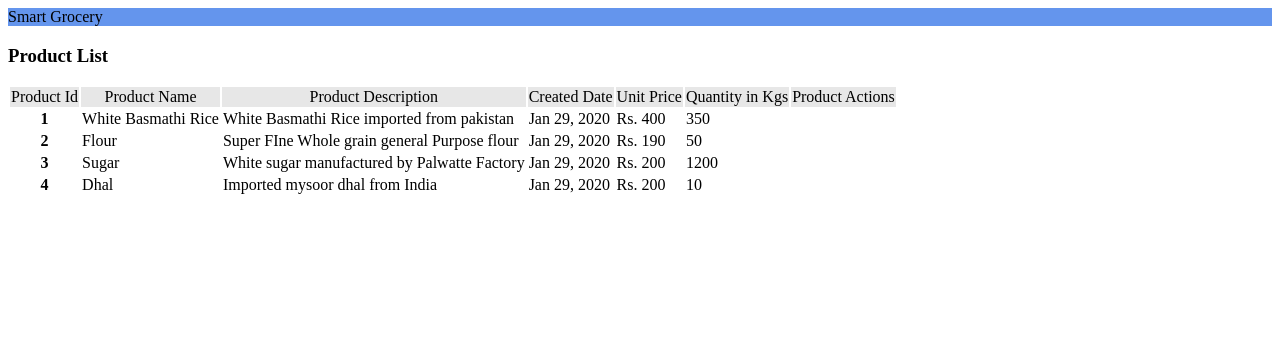
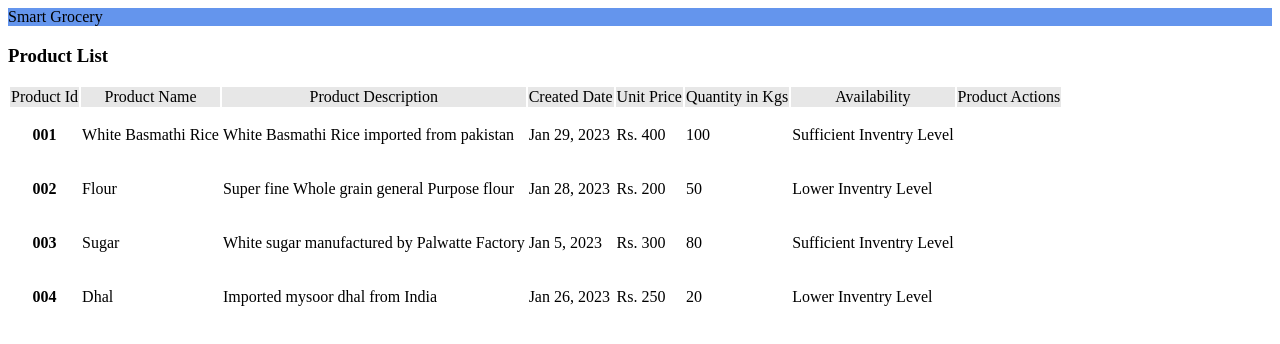
Before and after one commit to SithumSiriwardhana/firstAngularApp, an Angular app: page / in a window 1280 px wide. Shown: the top 344 px of the page. Built offline with nearby package versions, Linux system fonts and the light colour scheme.

Commit message:
Angular directive lession

```diff
--- a/src/app/components/products/products.component.html
+++ b/src/app/components/products/products.component.html
@@ -13,53 +13,22 @@
                         <th scope="col">Created Date</th>
                         <th scope="col">Unit Price</th>
                         <th scope="col">Quantity in Kgs</th>
+                        <th scope="col">Availability</th>
                         <th scope="col">Product Actions</th>
                     </tr>
                 </thead>
                 <tbody>
-                    <tr>
-                        <th scope="row">1</th>
-                        <td>{{firstProductItemName}}</td>
-                        <td>White Basmathi Rice imported from pakistan</td>
-                        <td>Jan 29, 2020</td>
-                        <td>Rs. 400</td>
-                        <td>{{getPriceofRice()}}</td>
+                    <tr *ngFor="let product of products">
+                        <th scope="row">{{product.productId}}</th>
+                        <td>{{product.productName}}</td>
+                        <td>{{product.productDescription}}</td>
+                        <td>{{product.createdDate}}</td>
+                        <td>{{product.unitPrice}}</td>
+                        <td>{{product.quantity}}</td>
                         <td>
-                            <i class="fa fa-eye icon"></i>
-                            <i class="fa fa-pencil-square-o icon"></i>
+                            <p *ngIf="product.quantity <= 50">Lower Inventry Level</p>
+                            <p *ngIf="product.quantity > 50">Sufficient Inventry Level</p>
                         </td>
-                    </tr>
-                    <tr>
-                        <th scope="row">2</th>
-                        <td>Flour</td>
-                        <td>Super FIne Whole grain general Purpose flour</td>
-                        <td>Jan 29, 2020</td>
-                        <td>Rs. 190</td>
-                        <td>50</td>
-                        <td>
-                            <i class="fa fa-eye icon"></i>
-                            <i class="fa fa-pencil-square-o icon"></i>
-                        </td>
-                    </tr>
-                    <tr>
-                        <th scope="row">3</th>
-                        <td>Sugar</td>
-                        <td>White sugar manufactured by Palwatte Factory</td>
-                        <td>Jan 29, 2020</td>
-                        <td>Rs. 200</td>
-                        <td>1200</td>
-                        <td>
-                            <i class="fa fa-eye icon"></i>
-                            <i class="fa fa-pencil-square-o icon"></i>
-                        </td>
-                    </tr>
-                    <tr>
-                        <th scope="row">4</th>
-                        <td>Dhal</td>
-                        <td>Imported mysoor dhal from India</td>
-                        <td>Jan 29, 2020</td>
-                        <td>Rs. 200</td>
-                        <td>10</td>
                         <td>
                             <i class="fa fa-eye icon"></i>
                             <i class="fa fa-pencil-square-o icon"></i>
--- a/src/app/components/products/products.component.ts
+++ b/src/app/components/products/products.component.ts
@@ -7,11 +7,55 @@ import { Component } from '@angular/core';
 })
 export class ProductsComponent {
 
-  public firstProductItemName = "White Basmathi Rice";
+  // public firstProductItemName = "White Basmathi Rice";
 
-  public getPriceofRice() {
-    return 350;
-  }
+  // public getPriceofRice() {
+  //   return 350;
+  // }
+
+  // public isLowInventory = false;
+  // public dhalStorage = 10;
+
+  // public getDhalStorage() {
+  //   if (this.dhalStorage < 50)
+  //     this.isLowInventory = true;
+  //   return this.dhalStorage
+  // }
+
+  public products = [
+    {
+      'productId': "001",
+      'productName': "White Basmathi Rice",
+      'createdDate': "Jan 29, 2023",
+      'unitPrice': "Rs. 400",
+      'quantity': 100,
+      'productDescription': "White Basmathi Rice imported from pakistan"
+    },
+    {
+      'productId': "002",
+      'productName': "Flour",
+      'createdDate': "Jan 28, 2023",
+      'unitPrice': "Rs. 200",
+      'quantity': 50,
+      'productDescription': "Super fine Whole grain general Purpose flour"
+    },
+    {
+      'productId': "003",
+      'productName': "Sugar",
+      'createdDate': "Jan 5, 2023",
+      'unitPrice': "Rs. 300",
+      'quantity': 80,
+      'productDescription': "White sugar manufactured by Palwatte Factory"
+    },
+    {
+      'productId': "004",
+      'productName': "Dhal",
+      'createdDate': "Jan 26, 2023",
+      'unitPrice': "Rs. 250",
+      'quantity': 20,
+      'productDescription': "Imported mysoor dhal from India"
+    }
+  ]
 
 
 }
```
